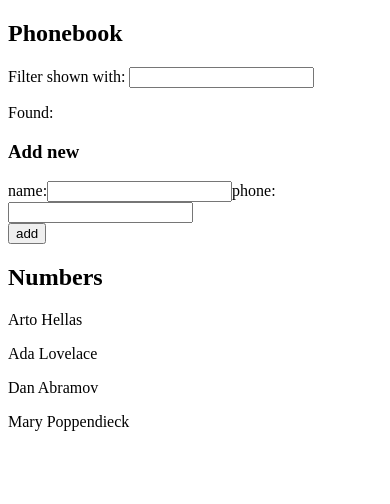
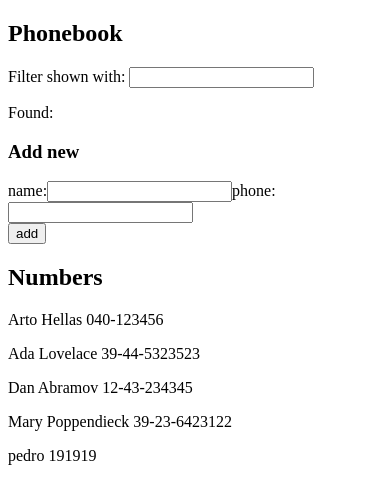
Before and after one commit to jesuscano80/fullstackopen, a React (Create React App) app in the folder part2/phonebook/: page / in a window 390 px wide. Shown: the top 504 px of the page. Built offline with nearby package versions, Linux system fonts and the light colour scheme; data requests are answered from the project's data file.

Commit message:
phonebook step 7

```diff
--- /dev/null
+++ b/part2/phonebook/db.json
@@ -0,0 +1,29 @@
+{
+  "persons": [
+    {
+      "name": "Arto Hellas",
+      "number": "040-123456",
+      "id": 1
+    },
+    {
+      "name": "Ada Lovelace",
+      "number": "39-44-5323523",
+      "id": 2
+    },
+    {
+      "name": "Dan Abramov",
+      "number": "12-43-234345",
+      "id": 3
+    },
+    {
+      "name": "Mary Poppendieck",
+      "number": "39-23-6423122",
+      "id": 4
+    },
+    {
+      "name": "pedro",
+      "number": "191919",
+      "id": 5
+    }
+  ]
+}
--- a/part2/phonebook/package.json
+++ b/part2/phonebook/package.json
@@ -16,7 +16,8 @@
     "start": "react-scripts start",
     "build": "react-scripts build",
     "test": "react-scripts test",
-    "eject": "react-scripts eject"
+    "eject": "react-scripts eject",
+    "server": "npx json-server --port 3001 --watch db.json"
   },
   "eslintConfig": {
     "extends": [
--- a/part2/phonebook/src/components/App.js
+++ b/part2/phonebook/src/components/App.js
@@ -3,6 +3,9 @@ import React, { useState, useEffect } from 'react'
 import Filter from "./Filter";
 import Input from "./Input";
 import ShowAll from "./ShowAll";
+
+
+
 
 const App = (props) => {
   const [ persons, setPersons ] = useState([
@@ -35,7 +38,12 @@ const App = (props) => {
       event.preventDefault();
       const arrayPosition=persons.map(person=> person.name).indexOf(newName);
       if(arrayPosition===-1){
-        let newAdd= {name:newName, phone: newPhone};
+        let newAdd= {name:newName, number: newPhone};
+        axios.defaults.headers.post['Access-Control-Allow-Origin'] = '*';
+        axios.post(
+          "http://localhost:3001/persons", newAdd)
+        .then(data=> console.log(data))
+        .catch(err=> console.log(err))
         setPersons(persons.concat(newAdd));
       }
       else{
--- a/part2/phonebook/src/components/ShowAll.js
+++ b/part2/phonebook/src/components/ShowAll.js
@@ -3,7 +3,7 @@ import React from "react";
 const ShowAll = (props)=>{
     console.log(props.show);
     return (
-        <div> {props.show.map(person=><p key={person.name}> {person.name} {person.phone}</p>)}</div>
+        <div> {props.show.map(person=><p key={person.name}> {person.name} {person.number}</p>)}</div>
     )
 }
 
--- a/part2/phonebook/src/db.json
+++ /dev/null
@@ -1,24 +0,0 @@
-{
-    "persons":[
-      {
-        "name": "Arto Hellas",
-        "number": "040-123456",
-        "id": 1
-      },
-      {
-        "name": "Ada Lovelace",
-        "number": "39-44-5323523",
-        "id": 2
-      },
-      {
-        "name": "Dan Abramov",
-        "number": "12-43-234345",
-        "id": 3
-      },
-      {
-        "name": "Mary Poppendieck",
-        "number": "39-23-6423122",
-        "id": 4
-      }
-    ]
-  }
```
